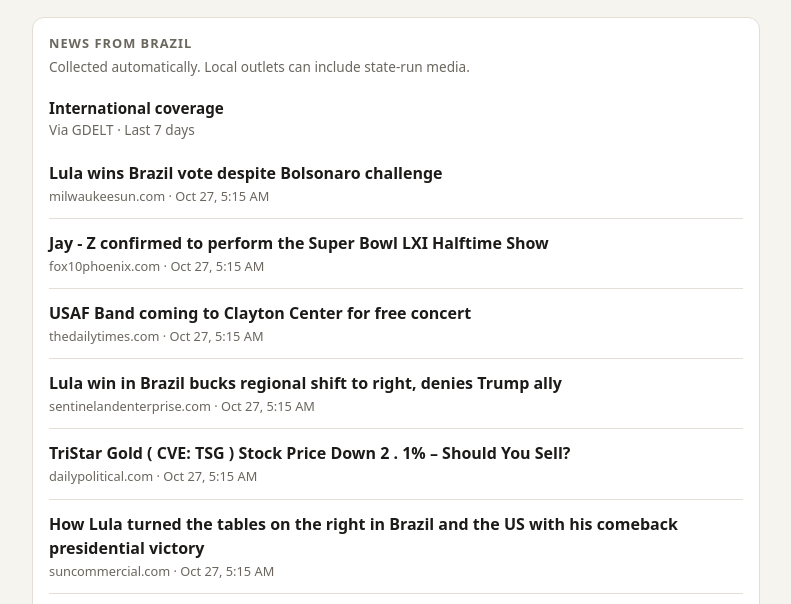
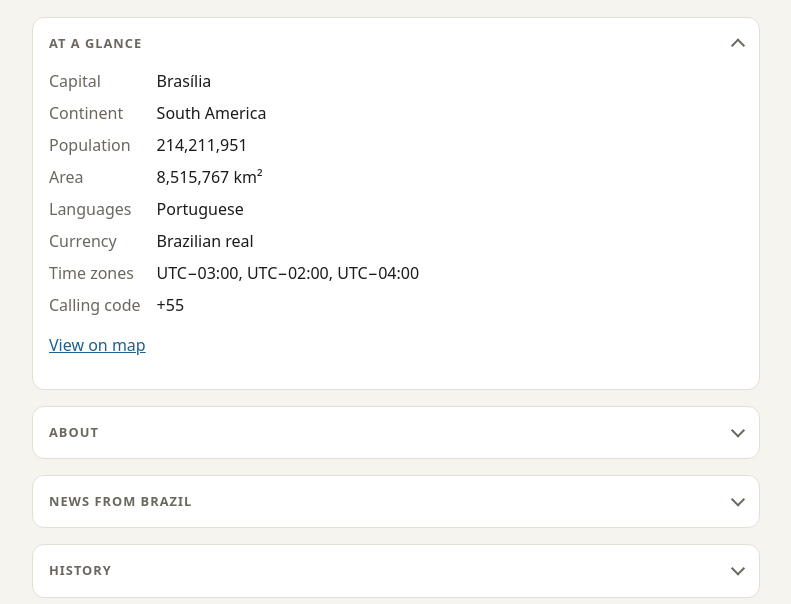
Before and after one commit to mediavanity-dev/dailygeographer, a plain HTML site: page site/index.html in a window 1280 px wide. Shown: the part 187-791 px from the top of the page, without its empty margins (244-1035 px from the left). Drawn offline with Linux system fonts and the light colour scheme.

Commit message:
Reorder sections into collapsible panels
At a glance (open), then About, News and History (collapsed), all
sharing one collapsible panel style.

Co-Authored-By: Claude Opus 5.5 <noreply@anthropic.com>

```diff
--- a/site/index.html
+++ b/site/index.html
@@ -43,12 +43,18 @@
   .google { margin-top: 16px; padding-top: 12px; border-top: 1px solid var(--line); }
   .google h3 { margin-top: 0; }
   h3 { font-size: .95rem; margin: 12px 0 0; }
-  details.history summary { cursor: pointer; font-weight: 600; color: var(--accent); list-style: none; display: flex; align-items: center; gap: 8px; }
-  details.history summary::-webkit-details-marker { display: none; }
-  details.history summary::before { content: ""; width: .45em; height: .45em; border: solid currentColor; border-width: 0 2px 2px 0;
-    transform: rotate(-45deg); transition: transform .15s; }
-  details.history[open] summary::before { transform: rotate(45deg); }
-  details.history p { margin: 12px 0 0; }
+  section.panel { padding: 0; }
+  .panel summary { cursor: pointer; list-style: none; display: flex; align-items: center; justify-content: space-between; gap: 12px;
+    padding: 16px; border-radius: 12px; }
+  .panel summary::-webkit-details-marker { display: none; }
+  .panel summary:focus-visible { outline: 2px solid var(--accent); outline-offset: -2px; }
+  .panel summary h2 { margin: 0; }
+  .panel summary::after { content: ""; flex: none; width: .5em; height: .5em; border: solid var(--muted); border-width: 0 2px 2px 0;
+    transform: translateY(-25%) rotate(45deg); transition: transform .15s; }
+  .panel details[open] > summary::after { transform: translateY(25%) rotate(-135deg); }
+  .panel .body { padding: 0 16px 16px; }
+  .panel .body > :first-child { margin-top: 0; }
+  .history p { margin: 12px 0 0; }
   @media (min-width: 720px) { .feeds.two { grid-template-columns: 1fr 1fr; } }
   .standing { display: inline-block; margin: 4px 0 4px; padding: 3px 10px; border: 1px solid var(--line); border-radius: 999px;
     color: var(--muted); font-size: .8rem; line-height: 1.4; }
@@ -95,6 +101,10 @@ function render(d) {
 
   // Older data files hold a single list.
   const lists = d.news.items ? { local: d.news } : d.news;
+  // Every section is a collapsible panel; only "At a glance" starts open.
+  const panel = (title, open, ...kids) => el('section', { className: 'panel' },
+    el('details', { open }, el('summary', {}, el('h2', { textContent: title })), el('div', { className: 'body' }, ...kids)));
+
   // Each list names its own source; the note at the top of the pane applies to all of them.
   const feed = (heading, via, list, missing) => el('div', {},
     el('h3', { textContent: heading }),
@@ -102,8 +112,7 @@ function render(d) {
     list?.items.length ? el('ol', { className: 'news' }, ...list.items.map((n) => el('li', {},
       el('a', { href: n.url, textContent: n.title, target: '_blank', rel: 'noopener' }),
       el('div', { className: 'meta', textContent: [n.source, newsDate(n.date), n.lang !== 'English' ? n.lang : null].filter(Boolean).join(' · ') })))) : null);
-  const news = el('section', {},
-    el('h2', { textContent: `News from ${d.name}` }),
+  const news = panel(`News from ${d.name}`, false,
     el('p', { className: 'note', textContent: 'Collected automatically. Local outlets can include state-run media.' }),
     // Show GDELT's local list only when it has headlines or Google News has no list to stand in for it,
     // so the page never shows two "Local outlets" sections with one of them empty.
@@ -116,18 +125,17 @@ function render(d) {
       el('p', { className: 'note', textContent: "Google's algorithm picks and ranks the headlines below, which adds its own bias." }),
       feed('Local outlets, ranked by Google News', 'Google News', lists.google, 'No recent headlines found via Google News.')) : null);
 
-  const facts = el('section', {}, el('h2', { textContent: 'At a glance' }),
+  const facts = panel('At a glance', true,
     el('dl', {}, ...Object.entries(d.facts).filter(([, v]) => v).flatMap(([k, v]) => [el('dt', { textContent: k }), el('dd', { textContent: v })])),
     d.map ? el('p', {}, el('a', { href: d.map, textContent: 'View on map', target: '_blank', rel: 'noopener' })) : null);
 
-  const about = d.summary?.extract || d.status ? el('section', {}, el('h2', { textContent: 'About' }),
+  const about = d.summary?.extract || d.status ? panel('About', false,
     d.status ? el('span', { className: 'standing', textContent: d.status, title: 'Political status' }) : null,
     d.summary?.extract ? el('p', { textContent: d.summary.extract }) : null,
     d.summary?.url ? el('a', { href: d.summary.url, textContent: 'Read more on Wikipedia', target: '_blank', rel: 'noopener' }) : null) : null;
 
   // History is Wikipedia's own overview (an article lead, or the opening of a History section), shown as written.
-  const history = d.history ? el('section', {}, el('details', { className: 'history' },
-    el('summary', { textContent: `See the history of ${d.name}` }),
+  const history = d.history ? panel('History', false, el('div', { className: 'history' },
     ...d.history.paragraphs.map((p) => el('p', { textContent: p })),
     el('p', { className: 'note' }, 'From ', el('a', { href: d.history.url, textContent: d.history.title, target: '_blank', rel: 'noopener' }),
       ' on Wikipedia, written collaboratively under its neutral-point-of-view policy.'))) : null;
@@ -136,7 +144,7 @@ function render(d) {
     el('div', { className: 'hero' },
       d.flag.svg || d.flag.png ? el('img', { src: d.flag.svg || d.flag.png, alt: d.flag.alt }) : null,
       el('div', {}, el('h1', { textContent: d.name }), d.officialName !== d.name ? el('p', { className: 'official', textContent: d.officialName }) : null)),
-    news, facts, about, history);
+    facts, about, news, history);
 }
 
 load().then(render).catch(() => {
```
